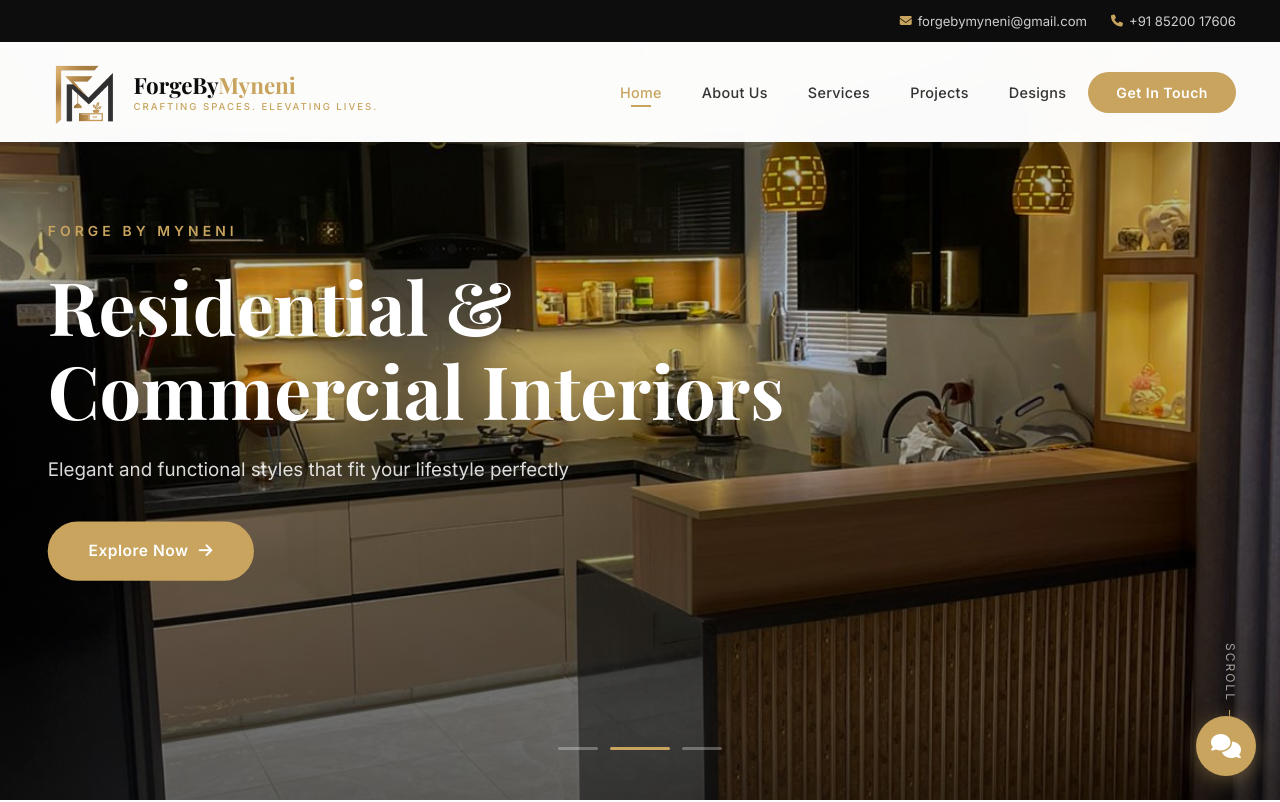
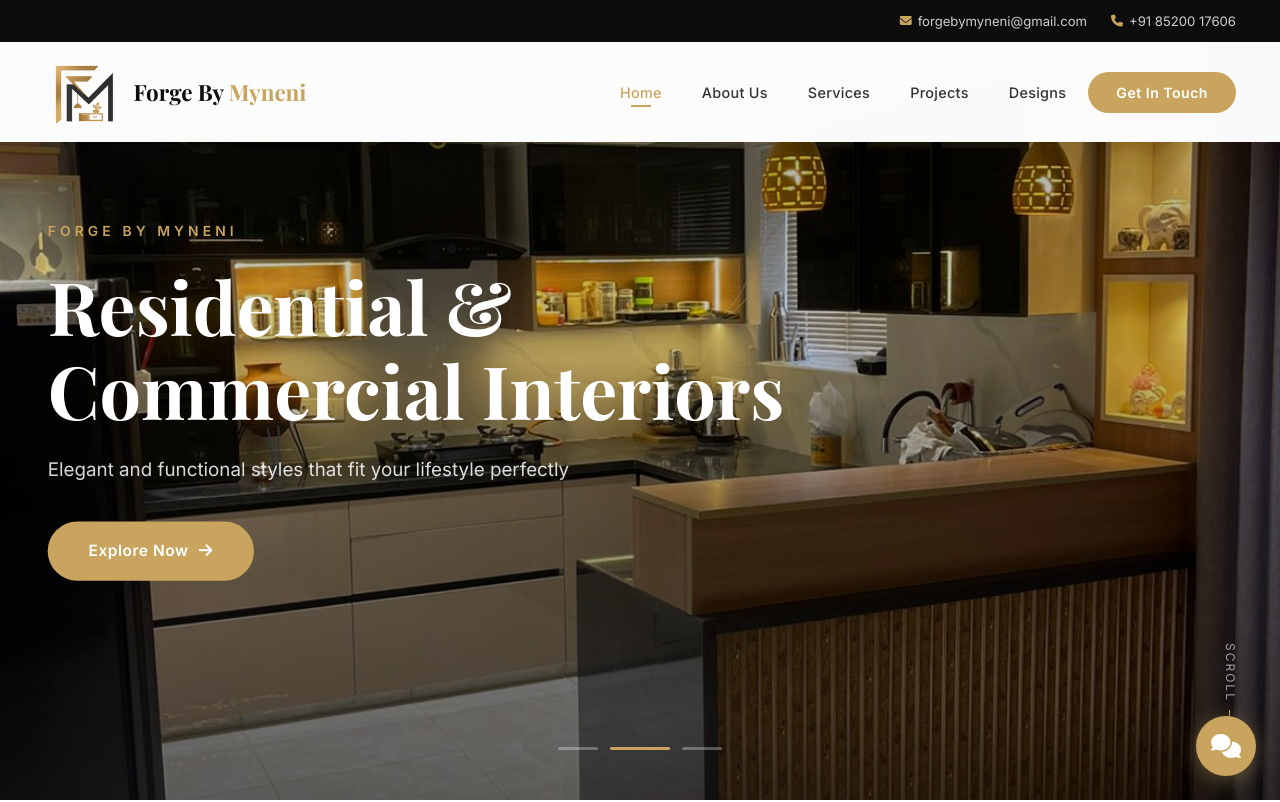
Before and after one commit to suryamynenic-gif/Forge.By.Myneni, an Angular app: page / in a window 1280 px wide. Shown: the top 802 px of the page. Built offline with nearby package versions, Linux system fonts and the light colour scheme; a web font is replaced by a local one.

Commit message:
Simplify header: brand name only, drop tagline

```diff
--- a/src/app/components/header/header.component.html
+++ b/src/app/components/header/header.component.html
@@ -28,10 +28,7 @@
     <div class="container">
       <a routerLink="/" class="logo" (click)="closeMenu()">
         <img src="assets/navbar-logo-trim.png" alt="Forge By Myneni" class="logo-img" />
-        <div class="logo-text">
-          <span class="brand-name"><span class="dark">ForgeBy</span><span class="gold">Myneni</span></span>
-          <span class="tagline">Crafting Spaces. Elevating Lives.</span>
-        </div>
+        <span class="logo-text"><span class="dark">Forge By </span><span class="gold">Myneni</span></span>
       </a>
 
       <!-- Desktop nav -->
--- a/src/app/components/header/header.component.scss
+++ b/src/app/components/header/header.component.scss
@@ -110,12 +110,6 @@
   }
 
   .logo-text {
-    display: flex;
-    flex-direction: column;
-    line-height: 1.2;
-    transition: all 0.3s ease;
-
-    .brand-name {
     font-family: 'Playfair Display', serif;
     font-size: 1.4rem;
     font-weight: 700;
@@ -128,28 +122,14 @@
       color: var(--gold);
     }
   }
-
-    .tagline {
-      font-size: 0.6rem;
-      font-weight: 500;
-      letter-spacing: 2px;
-      text-transform: uppercase;
-      color: var(--gold);
-      margin-top: 2px;
-    }
-  }
 }
 
 .compact .logo-img {
   height: 60px;
 }
 
-.compact .logo-text .brand-name {
+.compact .logo-text {
   font-size: 1.15rem;
-}
-
-.compact .logo-text .tagline {
-  font-size: 0.5rem;
 }
 
 .nav-links {
```
Lines whose indentation alone changed are shown as unchanged.
